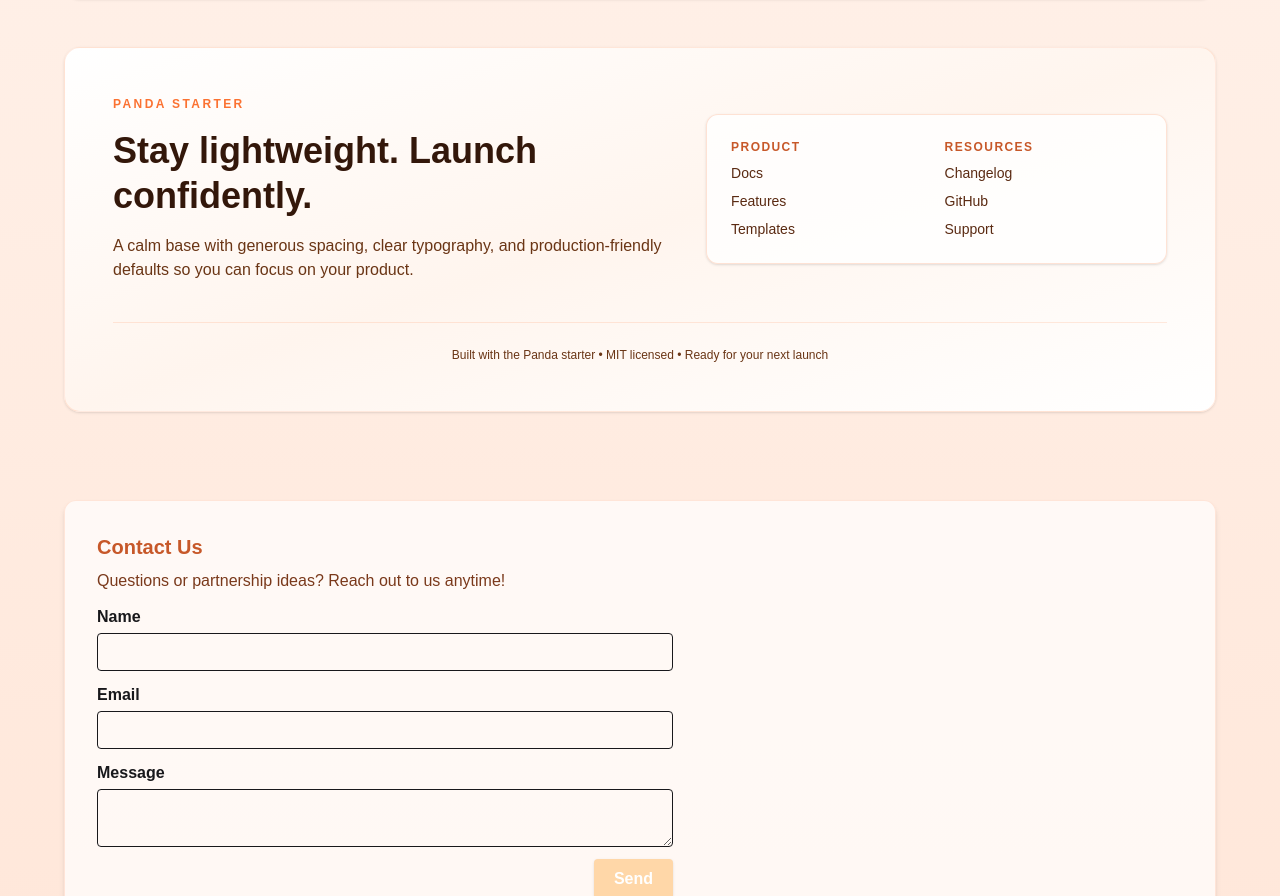
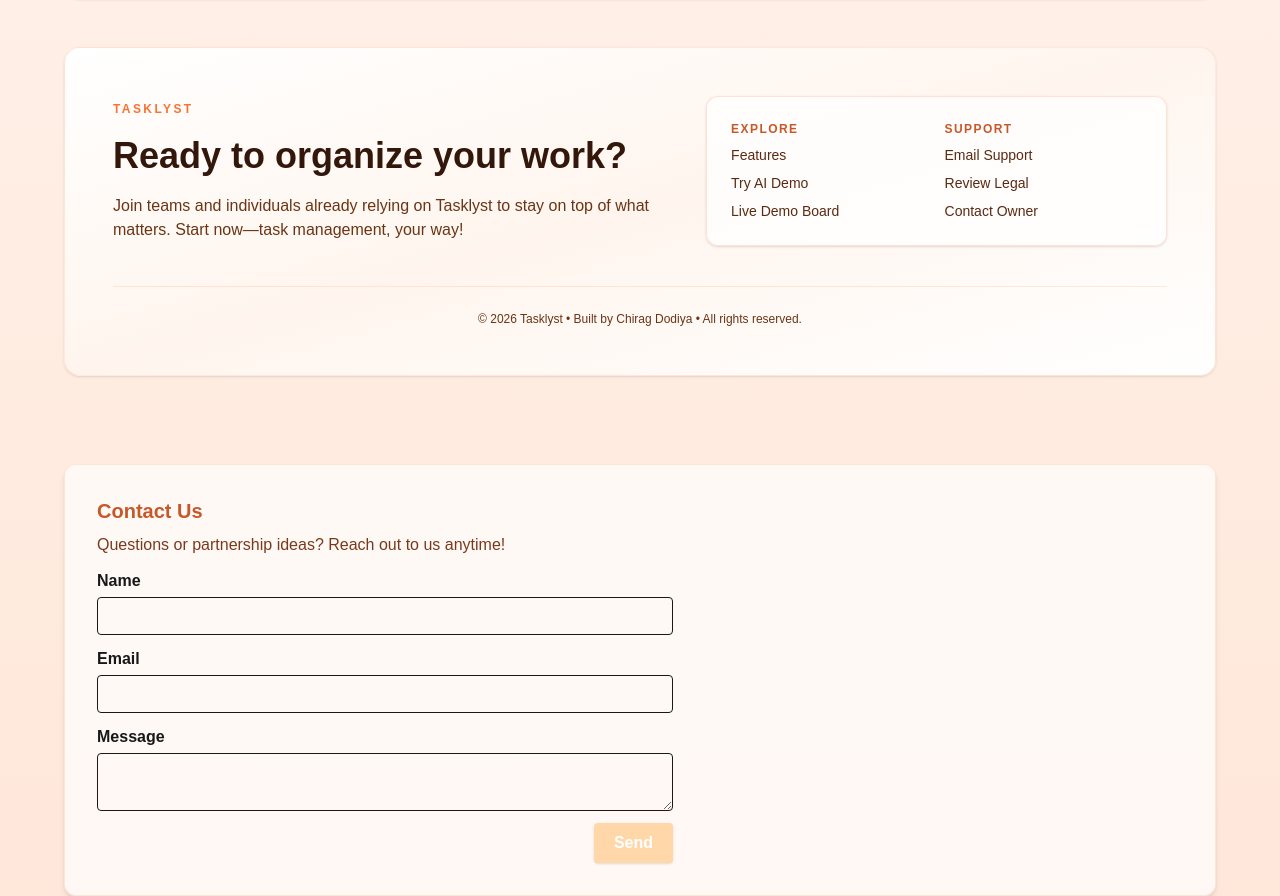
Before and after one commit to chiragbidx/web-mason-tjz, a Next.js app: page / in a window 1280 px wide. Shown: the part 4817-5713 px from the top of the page. Built offline with nearby package versions, Linux system fonts and the light colour scheme; no server answers; the database is empty.

Commit message:
Update CTA section and links for Tasklyst branding and next steps

```diff
--- a/components/home/CtaSection.tsx
+++ b/components/home/CtaSection.tsx
@@ -1,4 +1,4 @@
-// Section: Final CTA with quick resource links
+// Section: Final CTA for Tasklyst, with actionable resource links
 export function CtaSection() {
   return (
     <section
@@ -7,42 +7,42 @@
     >
       <div className="grid gap-10 sm:grid-cols-[1.2fr_1fr] sm:items-center">
         <div className="space-y-4">
-          <p className="text-xs font-semibold uppercase tracking-[0.2em] text-[#fb7232]">Panda starter</p>
-          <h2 className="text-3xl font-bold leading-tight sm:text-4xl">Stay lightweight. Launch confidently.</h2>
+          <p className="text-xs font-semibold uppercase tracking-[0.2em] text-[#fb7232]">Tasklyst</p>
+          <h2 className="text-3xl font-bold leading-tight sm:text-4xl">Ready to organize your work?</h2>
           <p className="text-base text-[#6a3515]">
-            A calm base with generous spacing, clear typography, and production-friendly defaults so you can focus on your product.
+            Join teams and individuals already relying on Tasklyst to stay on top of what matters. Start now—task management, your way!
           </p>
         </div>
 
         <div className="grid gap-4 rounded-xl border border-[#fb7232]/20 bg-white/80 p-6 text-sm shadow-sm sm:grid-cols-2">
           <div className="space-y-2">
-            <p className="text-xs font-semibold uppercase tracking-[0.12em] text-[#c75829]">Product</p>
-            <a className="block text-[#5a2a12] transition hover:text-[#fb7232]" href="https://nextjs.org/docs">
-              Docs
-            </a>
+            <p className="text-xs font-semibold uppercase tracking-[0.12em] text-[#c75829]">Explore</p>
             <a className="block text-[#5a2a12] transition hover:text-[#fb7232]" href="#features">
               Features
             </a>
-            <a className="block text-[#5a2a12] transition hover:text-[#fb7232]" href="https://vercel.com/templates">
-              Templates
+            <a className="block text-[#5a2a12] transition hover:text-[#fb7232]" href="#ai-demo">
+              Try AI Demo
+            </a>
+            <a className="block text-[#5a2a12] transition hover:text-[#fb7232]" href="#demo">
+              Live Demo Board
             </a>
           </div>
           <div className="space-y-2">
-            <p className="text-xs font-semibold uppercase tracking-[0.12em] text-[#c75829]">Resources</p>
-            <a className="block text-[#5a2a12] transition hover:text-[#fb7232]" href="https://vercel.com/changelog">
-              Changelog
+            <p className="text-xs font-semibold uppercase tracking-[0.12em] text-[#c75829]">Support</p>
+            <a className="block text-[#5a2a12] transition hover:text-[#fb7232]" href="mailto:chirag@bidx.ai">
+              Email Support
             </a>
-            <a className="block text-[#5a2a12] transition hover:text-[#fb7232]" href="https://github.com/">
-              GitHub
+            <a className="block text-[#5a2a12] transition hover:text-[#fb7232]" href="#legal">
+              Review Legal
             </a>
-            <a className="block text-[#5a2a12] transition hover:text-[#fb7232]" href="mailto:hello@example.com">
-              Support
+            <a className="block text-[#5a2a12] transition hover:text-[#fb7232]" href="#contact">
+              Contact Owner
             </a>
           </div>
         </div>
       </div>
       <div className="mt-10 flex justify-center border-t border-[#fb7232]/15 pt-6 text-center text-xs text-[#6a3515]">
-        <span>Built with the Panda starter • MIT licensed • Ready for your next launch</span>
+        <span>© {new Date().getFullYear()} Tasklyst • Built by Chirag Dodiya • All rights reserved.</span>
       </div>
     </section>
   );
```
